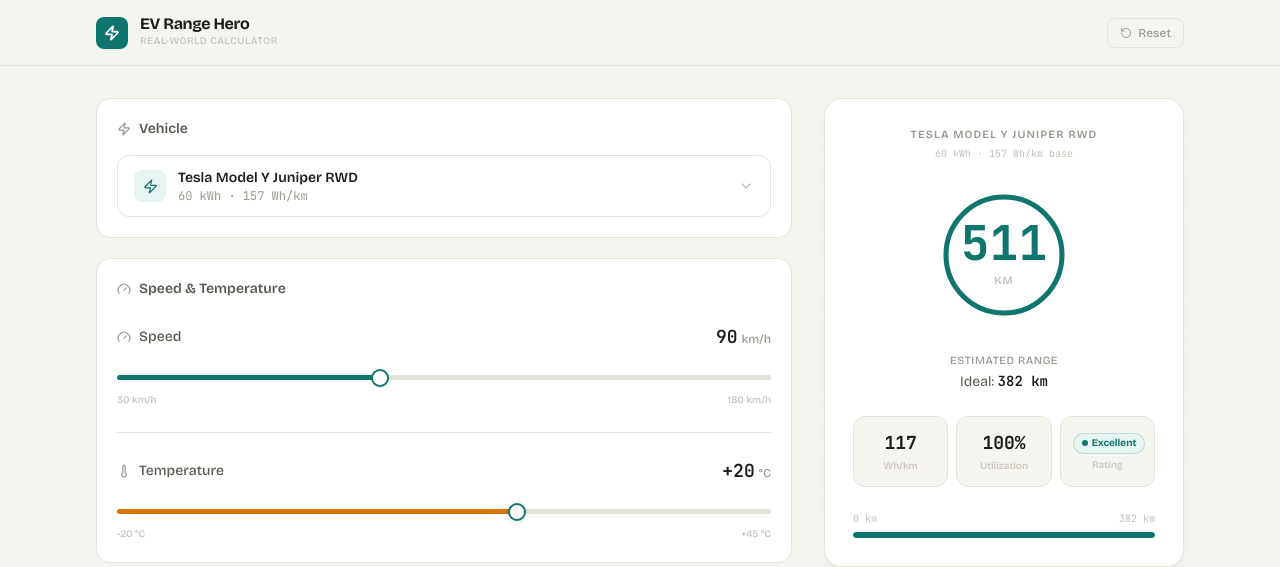
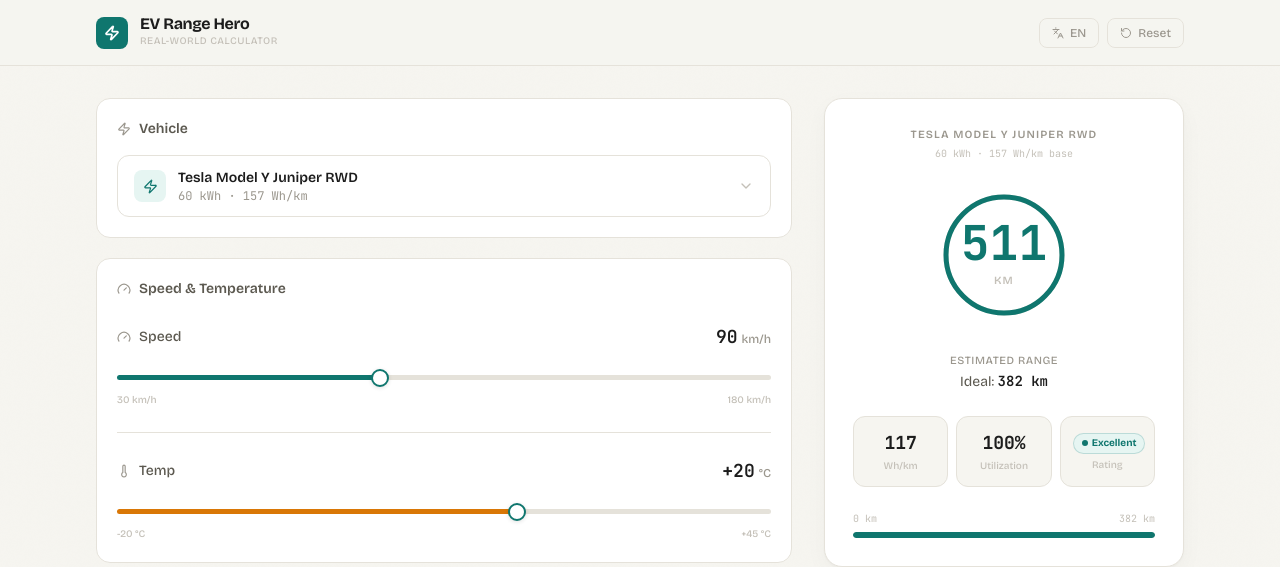
Before and after one commit to ygymz/Evrange, a Next.js app: page / in a window 1280 px wide. Shown: the top 567 px of the page. Built offline with nearby package versions, Linux system fonts and the light colour scheme.

Commit message:
feat: add English and Turkish internationalization

```diff
--- a/app/layout.tsx
+++ b/app/layout.tsx
@@ -1,5 +1,6 @@
 import type { Metadata } from 'next'
 import './globals.css'
+import { LanguageProvider } from '@/lib/i18n'
 
 export const metadata: Metadata = {
   title: 'EV Range Hero — Real-World Range Calculator',
@@ -23,7 +24,9 @@ export default function RootLayout({
           rel="stylesheet"
         />
       </head>
-      <body className="antialiased">{children}</body>
+      <body className="antialiased">
+        <LanguageProvider>{children}</LanguageProvider>
+      </body>
     </html>
   )
 }
--- a/app/page.tsx
+++ b/app/page.tsx
@@ -7,6 +7,7 @@ import {
   Zap,
   SlidersHorizontal,
   RotateCcw,
+  Languages,
 } from 'lucide-react'
 import { VEHICLES, Vehicle, DrivingMix, calculateRange } from '@/lib/calculator'
 import VehicleSelector from '@/components/VehicleSelector'
@@ -14,6 +15,7 @@ import SliderControl from '@/components/SliderControl'
 import DrivingMixControl from '@/components/DrivingMixControl'
 import RangeDisplay from '@/components/RangeDisplay'
 import FactorControls from '@/components/FactorControls'
+import { useTranslation } from '@/lib/i18n'
 
 const DEFAULT_MIX: DrivingMix = { city: 100, highway: 0, rough: 0 }
 const STORAGE_KEY = 'ev-range-hero-state'
@@ -39,6 +41,7 @@ function loadState(): Partial<PersistedState> {
 }
 
 export default function Home() {
+  const { t, language, setLanguage } = useTranslation()
   const [initialized, setInitialized] = useState(false)
 
   // Vehicle
@@ -129,20 +132,29 @@ export default function Home() {
               <Zap size={16} className="text-white" strokeWidth={2.5} />
             </div>
             <div>
-              <div className="text-base font-bold text-ink leading-none tracking-tight">EV Range Hero</div>
+              <div className="text-base font-bold text-ink leading-none tracking-tight">{t('app.title')}</div>
               <div className="text-[10px] text-ink-muted font-medium tracking-wider uppercase mt-0.5">
-                Real-World Calculator
+                {t('app.subtitle')}
               </div>
             </div>
           </div>
 
+          <div className="flex items-center gap-2">
+            <button
+              onClick={() => setLanguage(language === 'en' ? 'tr' : 'en')}
+              className="flex items-center gap-1.5 px-3 py-1.5 rounded-lg border border-border text-ink-tertiary hover:text-ink-secondary hover:border-border-hover hover:bg-white transition-all text-xs font-medium"
+            >
+              <Languages size={12} />
+              {language.toUpperCase()}
+            </button>
             <button
               onClick={handleReset}
               className="flex items-center gap-1.5 px-3 py-1.5 rounded-lg border border-border text-ink-tertiary hover:text-ink-secondary hover:border-border-hover hover:bg-white transition-all text-xs font-medium"
             >
               <RotateCcw size={12} />
-            Reset
+              {t('app.reset')}
             </button>
+          </div>
         </div>
       </header>
 
@@ -155,7 +167,7 @@ export default function Home() {
 
             {/* Vehicle Selector */}
             <div className="card p-5 space-y-4">
-              <SectionHeader icon={Zap} title="Vehicle" />
+              <SectionHeader icon={Zap} title={t('section.vehicle')} />
               <VehicleSelector
                 selected={vehicle}
                 onSelect={setVehicle}
@@ -164,9 +176,9 @@ export default function Home() {
 
             {/* Primary Sliders */}
             <div className="card p-5 space-y-6">
-              <SectionHeader icon={Gauge} title="Speed & Temperature" />
+              <SectionHeader icon={Gauge} title={t('section.speedTemp')} />
               <SliderControl
-                label="Speed"
+                label={t('term.speed')}
                 value={speed}
                 min={30}
                 max={180}
@@ -177,7 +189,7 @@ export default function Home() {
               />
               <div className="border-t border-border" />
               <SliderControl
-                label="Temperature"
+                label={t('term.temp')}
                 value={temperature}
                 min={-20}
                 max={45}
@@ -193,15 +205,15 @@ export default function Home() {
             <div className="card p-5 space-y-4">
               <SectionHeader
                 icon={SlidersHorizontal}
-                title="Driving Mix"
-                badge="Must total 100%"
+                title={t('section.drivingMix')}
+                badge={t('badge.total100')}
               />
               <DrivingMixControl mix={drivingMix} onChange={setDrivingMix} />
             </div>
 
             {/* Environment & Load */}
             <div className="card p-5 space-y-4">
-              <SectionHeader icon={Thermometer} title="Environment & Load" />
+              <SectionHeader icon={Thermometer} title={t('section.envLoad')} />
               <FactorControls
                 climateControl={climateControl}
                 extraLoad={extraLoad}
@@ -235,23 +247,22 @@ export default function Home() {
             {/* Conditions Summary */}
             <div className="card p-4">
               <div className="text-[10px] text-ink-muted uppercase tracking-widest font-semibold mb-3">
-                Active Conditions
+                {t('sidebar.activeConditions')}
               </div>
               <div className="grid grid-cols-2 gap-1.5">
-                <ConditionPill label="Speed" value={`${speed} km/h`} />
-                <ConditionPill label="Temp" value={`${formatTemp(temperature)}°C`} />
-                <ConditionPill label="City" value={`${drivingMix.city}%`} />
-                <ConditionPill label="Highway" value={`${drivingMix.highway}%`} />
-                <ConditionPill label="Load" value={`+${extraLoad} kg`} />
-                <ConditionPill label="Climate" value={climateControl ? 'On' : 'Off'} />
-                <ConditionPill label="Rims" value={`${rimSize}"`} />
+                <ConditionPill label={t('term.speed')} value={`${speed} km/h`} />
+                <ConditionPill label={t('term.temp')} value={`${formatTemp(temperature)}°C`} />
+                <ConditionPill label={t('term.city')} value={`${drivingMix.city}%`} />
+                <ConditionPill label={t('term.highway')} value={`${drivingMix.highway}%`} />
+                <ConditionPill label={t('term.load')} value={`+${extraLoad} kg`} />
+                <ConditionPill label={t('term.climate')} value={climateControl ? t('term.on') : t('term.off')} />
+                <ConditionPill label={t('term.rims')} value={`${rimSize}"`} />
               </div>
             </div>
 
             {/* Disclaimer */}
             <div className="text-center text-[11px] text-ink-muted leading-relaxed px-4">
-              All calculations are estimates based on physics-based aerodynamic
-              and resistance modeling. Actual range varies with driving style and road conditions.
+              {t('footer.disclaimer')}
             </div>
           </div>
         </div>
@@ -261,7 +272,7 @@ export default function Home() {
       <footer className="border-t border-border mt-16 py-8">
         <div className="max-w-6xl mx-auto px-5 sm:px-8 text-center">
           <div className="text-xs text-ink-muted">
-            EV Range Hero · Physics-based range modeling · {new Date().getFullYear()}
+            {t('footer.credits')} · {new Date().getFullYear()}
           </div>
         </div>
       </footer>
--- /dev/null
+++ b/lib/i18n.tsx
@@ -0,0 +1,180 @@
+'use client'
+
+import React, { createContext, useContext, useState, useEffect, ReactNode } from 'react'
+
+export type Language = 'en' | 'tr'
+
+type Translations = Record<string, string>
+
+const en: Translations = {
+  // layout/page.tsx
+  'app.title': 'EV Range Hero',
+  'app.subtitle': 'Real-World Calculator',
+  'app.reset': 'Reset',
+  'section.vehicle': 'Vehicle',
+  'section.speedTemp': 'Speed & Temperature',
+  'section.drivingMix': 'Driving Mix',
+  'section.envLoad': 'Environment & Load',
+  'badge.total100': 'Must total 100%',
+  'footer.disclaimer': 'All calculations are estimates based on physics-based aerodynamic and resistance modeling. Actual range varies with driving style and road conditions.',
+  'footer.credits': 'EV Range Hero · Physics-based range modeling',
+  'sidebar.activeConditions': 'Active Conditions',
+
+  // Mix
+  'mix.city': 'City',
+  'mix.city.sub': 'Regen braking',
+  'mix.city.badge': 'Regen',
+  'mix.highway': 'Highway',
+  'mix.highway.sub': 'Aero drag',
+  'mix.highway.badge': 'Aero',
+  'mix.rough': 'Rough Road',
+  'mix.rough.sub': 'Resistance',
+  'mix.rough.badge': 'Resist.',
+  'mix.total.ok': 'Total: 100%',
+  'mix.total.error': 'Total: {val}% — must equal 100%',
+
+  // FactorControls
+  'factor.climate': 'Climate Control',
+  'factor.climate.on': 'AC/Heat active (~0.8–3 kW)',
+  'factor.climate.off': 'Off',
+  'factor.load': 'Extra Load',
+  'factor.load.empty': '0 kg (empty)',
+  'factor.load.full': '300 kg (full load)',
+  'factor.rims': 'Rim Size',
+  'factor.rims.18': 'Efficient',
+  'factor.rims.19': 'Standard',
+  'factor.rims.20': 'Performance',
+
+  // RangeDisplay
+  'range.estimated': 'Estimated Range',
+  'range.ideal': 'Ideal',
+  'range.utilization': 'Utilization',
+  'range.rating': 'Rating',
+  'rating.Excellent': 'Excellent',
+  'rating.Good': 'Good',
+  'rating.Fair': 'Fair',
+  'rating.Poor': 'Poor',
+
+  // Common terms / conditions
+  'term.speed': 'Speed',
+  'term.temp': 'Temp',
+  'term.city': 'City',
+  'term.highway': 'Highway',
+  'term.load': 'Load',
+  'term.climate': 'Climate',
+  'term.rims': 'Rims',
+  'term.on': 'On',
+  'term.off': 'Off'
+}
+
+const tr: Translations = {
+  'app.title': 'EV Range Hero',
+  'app.subtitle': 'Gerçek Dünya Hesaplayıcısı',
+  'app.reset': 'Sıfırla',
+  'section.vehicle': 'Araç',
+  'section.speedTemp': 'Hız ve Sıcaklık',
+  'section.drivingMix': 'Sürüş Dağılımı',
+  'section.envLoad': 'Çevre ve Yük',
+  'badge.total100': 'Toplam 100% olmalı',
+  'footer.disclaimer': 'Tüm hesaplamalar aerodinamik ve fizik tabanlı direnç modellemelerine dayalı tahminlerdir. Gerçek menzil sürüş stiline ve yol koşullarına göre değişiklik gösterir.',
+  'footer.credits': 'EV Range Hero · Fizik tabanlı menzil hesaplama',
+  'sidebar.activeConditions': 'Aktif Koşullar',
+
+  'mix.city': 'Şehir İçi',
+  'mix.city.sub': 'Fren geri kazanımı',
+  'mix.city.badge': 'Regen',
+  'mix.highway': 'Otoyol',
+  'mix.highway.sub': 'Hava sürtünmesi',
+  'mix.highway.badge': 'Aero',
+  'mix.rough': 'Bozuk Yol',
+  'mix.rough.sub': 'Yuvarlanma',
+  'mix.rough.badge': 'Direnç',
+  'mix.total.ok': 'Toplam: 100%',
+  'mix.total.error': 'Toplam: {val}% — 100% olmalı',
+
+  'factor.climate': 'Klima / Isıtma',
+  'factor.climate.on': 'Klima/Isıtma aktif (~0.8-3 kW)',
+  'factor.climate.off': 'Kapalı',
+  'factor.load': 'Ek Yük',
+  'factor.load.empty': '0 kg (boş)',
+  'factor.load.full': '300 kg (tam yük)',
+  'factor.rims': 'Jant Boyutu',
+  'factor.rims.18': 'Verimli',
+  'factor.rims.19': 'Standart',
+  'factor.rims.20': 'Performans',
+
+  'range.estimated': 'Tahmini Menzil',
+  'range.ideal': 'İdeal',
+  'range.utilization': 'Kullanım',
+  'range.rating': 'Derece',
+  'rating.Excellent': 'Mükemmel',
+  'rating.Good': 'İyi',
+  'rating.Fair': 'Orta',
+  'rating.Poor': 'Zayıf',
+
+  'term.speed': 'Hız',
+  'term.temp': 'Sıcaklık',
+  'term.city': 'Şehir İçi',
+  'term.highway': 'Otoyol',
+  'term.load': 'Yük',
+  'term.climate': 'Klima',
+  'term.rims': 'Jant',
+  'term.on': 'Açık',
+  'term.off': 'Kapalı'
+}
+
+const dictionaries = { en, tr }
+
+interface LanguageContextProps {
+  language: Language
+  setLanguage: (lang: Language) => void
+  t: (key: string, params?: Record<string, string | number>) => string
+}
+
+const LanguageContext = createContext<LanguageContextProps | undefined>(undefined)
+
+export function LanguageProvider({ children }: { children: ReactNode }) {
+  const [language, setLanguageState] = useState<Language>('en')
+  const [isClient, setIsClient] = useState(false)
+
+  useEffect(() => {
+    setIsClient(true)
+    const stored = localStorage.getItem('ev-range-lang') as Language
+    if (stored === 'en' || stored === 'tr') {
+      setLanguageState(stored)
+    } else if (navigator.language.startsWith('tr')) {
+      setLanguageState('tr')
+    }
+  }, [])
+
+  const setLanguage = (lang: Language) => {
+    setLanguageState(lang)
+    localStorage.setItem('ev-range-lang', lang)
+  }
+
+  const t = (key: string, params?: Record<string, string | number>) => {
+    // Before client hydrates, default to 'en' to match server render and prevent hydration mismatch
+    const dict = dictionaries[isClient ? language : 'en']
+    let str = dict[key] || en[key] || key
+    if (params) {
+      Object.entries(params).forEach(([k, v]) => {
+        str = str.replace(`{${k}}`, String(v))
+      })
+    }
+    return str
+  }
+
+  return (
+    <LanguageContext.Provider value={{ language, setLanguage, t }}>
+      {children}
+    </LanguageContext.Provider>
+  )
+}
+
+export function useTranslation() {
+  const context = useContext(LanguageContext)
+  if (context === undefined) {
+    throw new Error('useTranslation must be used within a LanguageProvider')
+  }
+  return context
+}
```
Also changed, not shown: components/DrivingMixControl.tsx (+6 -4 lines), components/FactorControls.tsx (+11 -9 lines), components/RangeDisplay.tsx (+7 -5 lines). Lines whose indentation alone changed are shown as unchanged.
